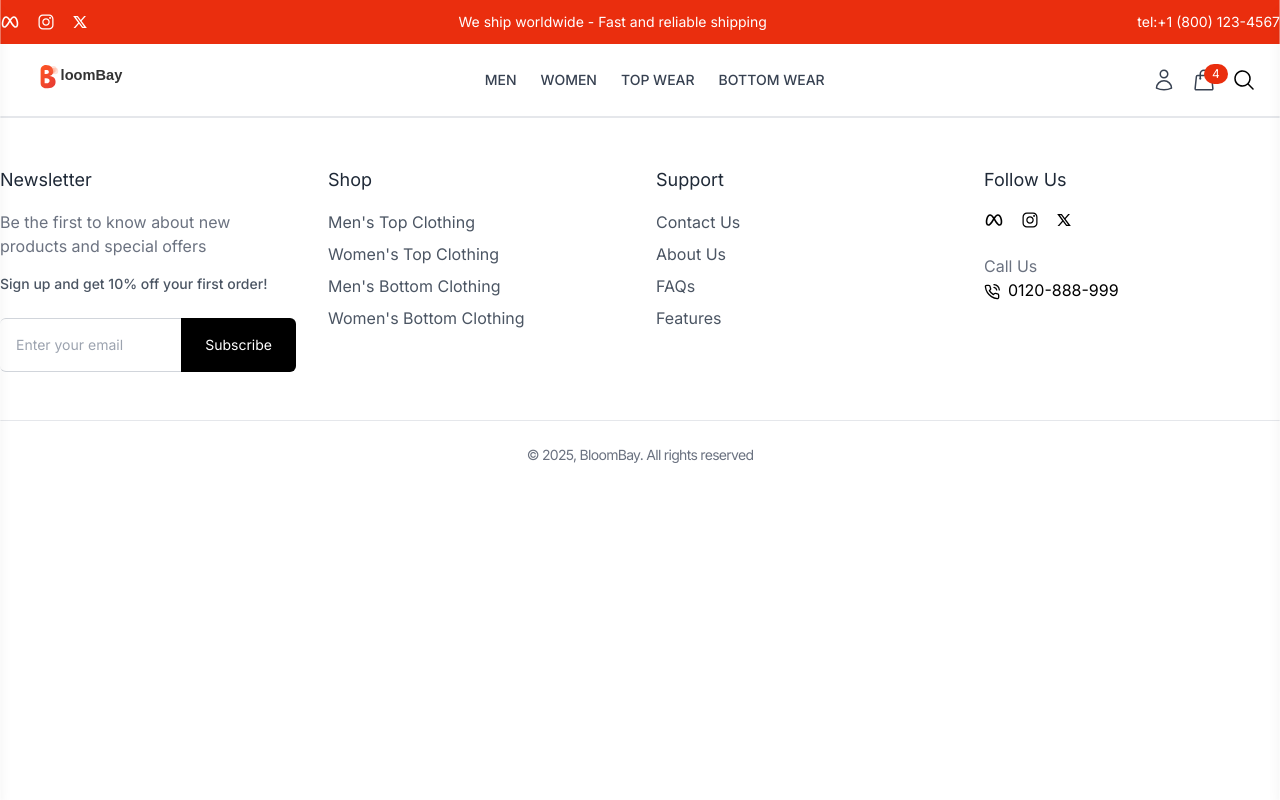
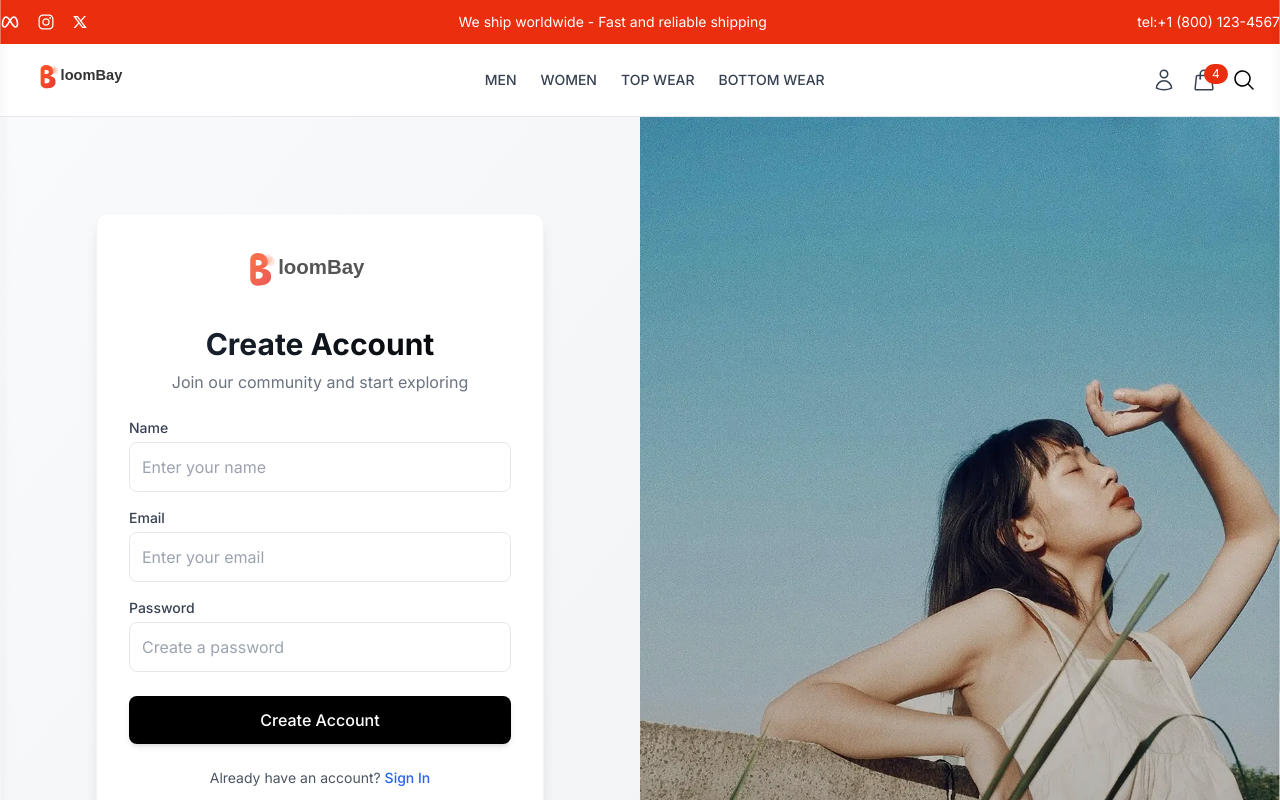
Before and after one commit to Chirag2027/bloombay, a React (Vite) app in the folder frontend/: page /register in a window 1280 px wide. Shown: the top 800 px of the page. Built offline with nearby package versions, Linux system fonts and the light colour scheme.

Commit message:
register page UI done with minor changes in login UI

```diff
--- a/frontend/src/pages/Login.jsx
+++ b/frontend/src/pages/Login.jsx
@@ -8,14 +8,21 @@ const Login = () => {
   const [email, setEmail] = useState("")
   const [password, setPassword] = useState("")
 
+  const handleSubmit = (e) => {
+    e.preventDefault()
+    console.log("User Login: ", {email, password});
+
+  }
+
   return (
     <div className='flex min-h-screen'>
       <div className="w-full md:w-1/2 flex flex-col justify-center items-center p-8 md:p-12 bg-gray-50">
         <form
+          onSubmit={handleSubmit}
           className="w-full max-w-md bg-white p-8 rounded-xl border border-gray-100 shadow-lg"
         >
           <div className="flex justify-center mb-8">
-            <img src={Logo} alt="BloomBay" className="h-12" />
+            <img src={Logo} alt="BloomBay" className="h-14 animate-pulse" />
           </div>
 
           <h2 className="text-3xl font-bold text-center mb-3">Hey There! 👋🏻</h2>
--- a/frontend/src/pages/Register.jsx
+++ b/frontend/src/pages/Register.jsx
@@ -1,9 +1,98 @@
 import React from 'react'
+import { useState } from 'react'
+import Logo from '../assets/logo.svg'
+import { Link } from 'react-router-dom'
+import register from '../assets/register.webp'
 
 const Register = () => {
+  const [email, setEmail] = useState("")
+  const [password, setPassword] = useState("")
+  const [name, setName] = useState("")
+
+  const handleSubmit = (e) => {
+    e.preventDefault()
+    console.log("User Registered: ", {email, password, name});
+  }
+
   return (
-    <div>
+    <div className='flex min-h-screen'>
+      <div className="w-full md:w-1/2 flex flex-col justify-center items-center p-8 md:p-12 bg-gradient-to-br from-gray-50 to-gray-100">
+        <form
+          onSubmit={handleSubmit}
+          className="w-full max-w-md bg-white p-8 rounded-xl border border-gray-100 shadow-lg backdrop-blur-sm"
+        >
+          <div className="flex justify-center mb-6">
+            <img src={Logo} alt="BloomBay" className="h-14 animate-pulse" />
+          </div>
 
+          <h2 className="text-3xl font-bold text-center mb-2 bg-gradient-to-r from-gray-800 to-black bg-clip-text text-transparent">Create Account</h2>
+          <p className="text-center mb-6 text-gray-500">
+            Join our community and start exploring
+          </p>
+
+          <div className="mb-4">
+            <label className='block text-sm font-medium mb-1 text-gray-700'>Name</label>
+            <input
+              type="text"
+              value={name}
+              onChange={(e) => setName(e.target.value)}
+              className='w-full p-3 rounded-lg border border-gray-200 focus:ring-2 focus:ring-black focus:border-black transition-all'
+              placeholder='Enter your name'
+            />
+          </div>
+
+          <div className="mb-4">
+            <label className='block text-sm font-medium mb-1 text-gray-700'>Email</label>
+            <input
+              type="email"
+              value={email}
+              onChange={(e) => setEmail(e.target.value)}
+              className='w-full p-3 rounded-lg border border-gray-200 focus:ring-2 focus:ring-black focus:border-black transition-all'
+              placeholder='Enter your email'
+            />
+          </div>
+
+          <div className="mb-6">
+            <label className="block text-sm font-medium mb-1 text-gray-700">Password</label>
+            <input
+              type="password"
+              value={password}
+              onChange={(e) => setPassword(e.target.value)}
+              className='w-full p-3 rounded-lg border border-gray-200 focus:ring-2 focus:ring-black focus:border-black transition-all'
+              placeholder='Create a password'
+            />
+          </div>
+
+          <button
+            type='submit'
+            className='w-full bg-black text-white p-3 rounded-lg font-medium hover:bg-gray-800 transition-all shadow-md hover:shadow-lg transform hover:-translate-y-0.5'
+          >
+            Create Account
+          </button>
+
+          <p className="mt-6 text-center text-sm text-gray-600">
+            Already have an account?{" "}
+            <Link
+              to="/login"
+              className='text-blue-600 font-medium hover:text-blue-800 underline-offset-2 hover:underline'
+            >
+              Sign In
+            </Link>
+          </p>
+        </form>
+      </div>
+
+      {/* Image */}
+      <div className="hidden md:block w-1/2 relative overflow-hidden">
+        <div className="absolute inset-0 bg-gradient-to-t from-black/30 to-transparent z-10"></div>
+        <div className="h-full">
+          <img
+            src={register}
+            alt="Register Account"
+            className='h-full w-full object-cover transition-transform duration-5000 hover:scale-105'
+          />
+        </div>
+      </div>
     </div>
   )
 }
```
